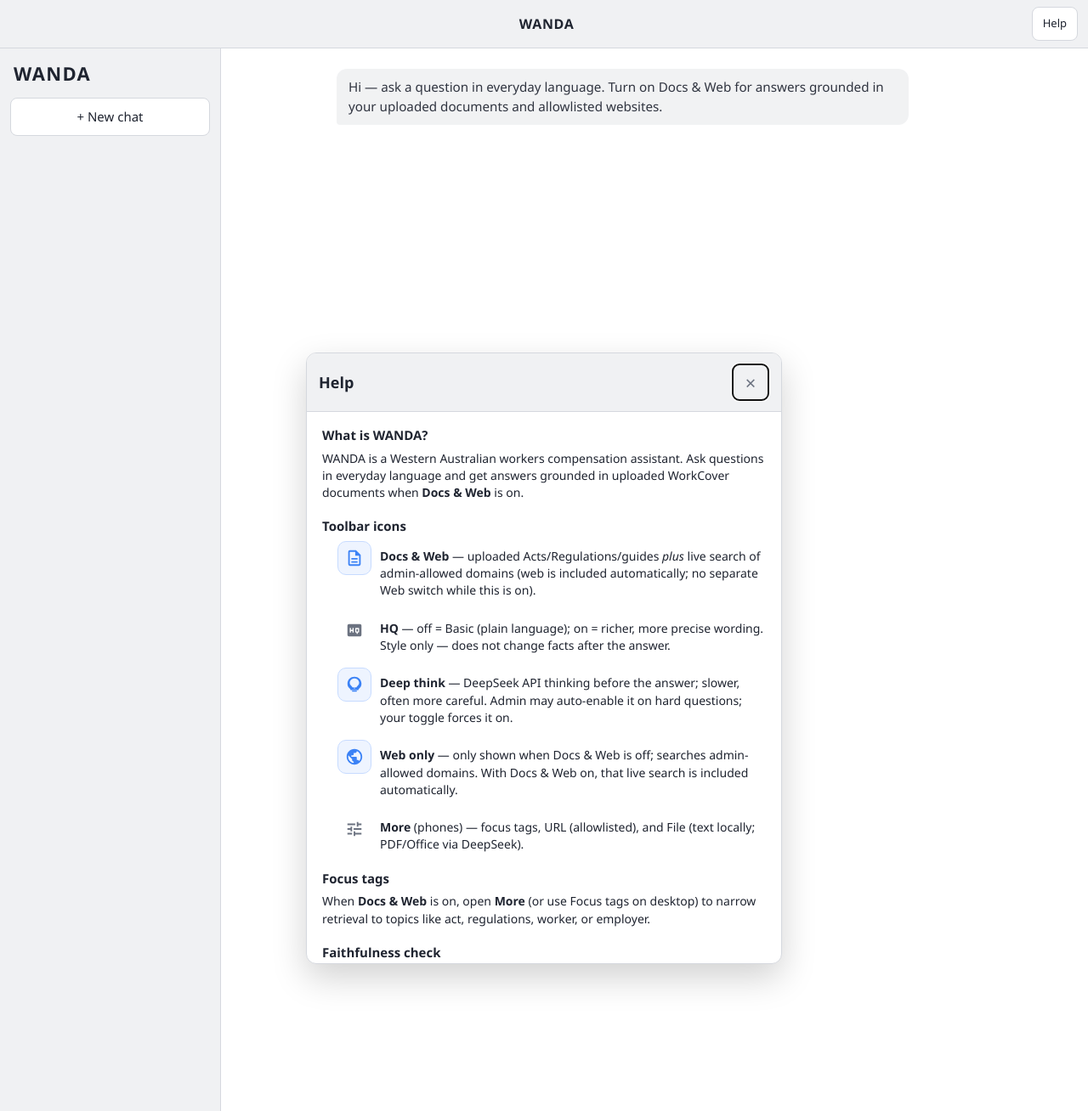
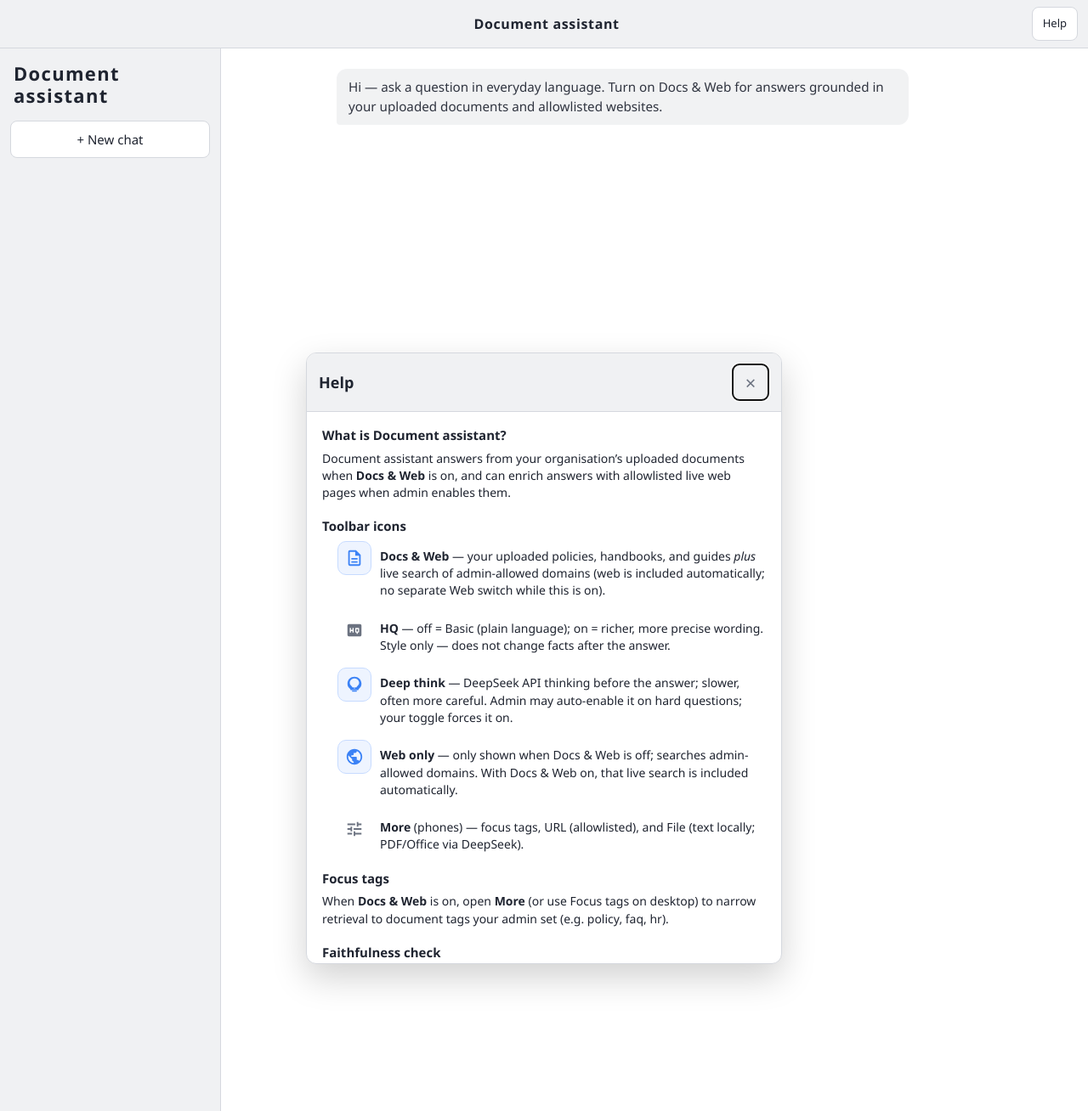
Before and after one commit to oicurmt3/kb-template, a PHP site: page / in a window 1280 px wide, after a click on "Help". Shown: the top 1308 px of the page at 85% size. Run offline with PHP 8.4, Linux system fonts and the light colour scheme; data that the repository does not hold is empty.

Commit message:
Neutralize defaults and copy for generic kb-template deployments.
Co-authored-by: Cursor <cursoragent@cursor.com>

```diff
--- a/api/export.php
+++ b/api/export.php
@@ -30,7 +30,7 @@ try {
             $payload = [
                 'export' => 'settings',
                 'exported_at' => gmdate('c'),
-                'app' => (string)($appCfg['title'] ?? 'WANDA'),
+                'app' => (string)($appCfg['title'] ?? 'Document assistant'),
                 'effective' => [
                     'allowed_hosts' => AppSettings::allowedHostsFromConfig($webCfg),
                     'simple_explain_age' => AppSettings::simpleExplainAge(),
@@ -70,7 +70,7 @@ try {
             $payload = [
                 'export' => 'chunks',
                 'exported_at' => gmdate('c'),
-                'app' => (string)(($config['app']['title'] ?? 'WANDA')),
+                'app' => (string)(($config['app']['title'] ?? 'Document assistant')),
                 'document_count' => count($docs),
                 'chunk_count' => count($chunks),
                 'documents' => $docs,
--- a/api/settings.php
+++ b/api/settings.php
@@ -95,7 +95,7 @@ try {
                 $hosts = AppSettings::normalizeHosts($body['allowed_hosts']);
             }
             if ($hosts === []) {
-                json_error('Add at least one valid domain (e.g. workcover.wa.gov.au)');
+                json_error('Add at least one valid domain (e.g. www.example.com)');
             }
             AppSettings::set(
                 AppSettings::KEY_WEB_ALLOWED_HOSTS,
--- a/assets/admin.js
+++ b/assets/admin.js
@@ -1370,7 +1370,7 @@
       d +
       '), while Act/Regulations stay the legal authority. ' +
       'Web content that the PDFs omit should be kept, not thrown away. ' +
-      'Best everyday setting for WorkCover Docs mode.'
+      'Best everyday setting for Docs & Web mode.'
     );
   }
 
--- a/assets/chat.js
+++ b/assets/chat.js
@@ -104,7 +104,7 @@
     setElHidden(document.getElementById('tool-workcover'), !featureVisible('workcover'));
     setElHidden(document.getElementById('tool-hq'), !featureVisible('hq'));
     setElHidden(document.getElementById('tool-think'), !featureVisible('deep_thinking'));
-    // Web is folded into WorkCover/Docs mode; standalone Web only when WorkCover is off
+    // Web is folded into Docs mode; standalone Web only when Docs & Web is off
     const ragOn = featureVisible('workcover')
       ? !!(document.getElementById('mode-rag') && document.getElementById('mode-rag').checked)
       : featureDefaultOn('workcover');
@@ -194,7 +194,7 @@
         btn.hidden = true;
         return;
       }
-      // Folded into WorkCover — hide separate Web control while Docs mode is on
+      // Folded into Docs & Web — hide separate Web control while Docs mode is on
       if (id === 'web-search' && currentMode() === 'rag') {
         btn.hidden = true;
         return;
@@ -867,7 +867,7 @@
       conversation_id: conversationId,
       message,
       mode: currentMode(),
-      // WorkCover/Docs always includes allowlisted web on the server; toggle only for chat mode
+      // Docs & Web always includes allowlisted web on the server; toggle only for chat mode
       web_search: currentMode() === 'rag'
         ? true
         : (featureVisible('web_search')
--- a/includes/Ingest.php
+++ b/includes/Ingest.php
@@ -1221,7 +1221,7 @@ class Ingest {
                 [
                     [
                         'role' => 'system',
-                        'content' => 'You name documents for a Western Australian workers compensation RAG library. '
+                        'content' => 'You name documents for an organisation document library used in search. '
                             . 'Reply with ONLY a short plain-text title (3–10 words). No quotes, no punctuation at the end, no markdown.',
                     ],
                     [
--- a/includes/Retrieval.php
+++ b/includes/Retrieval.php
@@ -85,37 +85,24 @@ class Retrieval {
     }
 
     /**
-     * Expand WA workers-comp everyday phrases into retrieval-friendly terms.
+     * Expand everyday phrases into retrieval-friendly terms (tune via tags + Admin; WA vertical uses preset).
      */
     public static function expandQuerySynonyms(string $query): string {
         $q = trim($query);
         if ($q === '') return $q;
         $map = [
-            'time off' => 'incapacity weekly payments',
-            'time off work' => 'incapacity weekly payments',
-            'sick pay' => 'weekly payments incapacity',
-            'sick leave' => 'incapacity weekly payments',
-            'wage' => 'weekly payments earnings',
-            'wages' => 'weekly payments earnings',
-            'pay' => 'weekly payments',
-            'doctor' => 'medical certificate treating practitioner',
-            'gp' => 'medical certificate treating practitioner',
-            'injury at work' => 'injury management workers compensation claim',
-            'hurt at work' => 'injury management workers compensation claim',
-            'fired' => 'dismissal termination of employment',
-            'sacked' => 'dismissal termination of employment',
-            'return to work' => 'return to work injury management',
-            'light duties' => 'return to work suitable employment',
-            'rehab' => 'rehabilitation return to work',
-            'insurance' => 'insurer workers compensation',
-            'claim form' => 'claim for compensation',
-            'medical expenses' => 'medical and health expenses',
-            'journey' => 'journey claim travel to work',
-            'stress' => 'psychological injury mental',
-            'bullying' => 'psychological injury',
-            'deadline' => 'time limit prescribed period',
-            'how long' => 'time limit duration period',
-            'who pays' => 'liable employer insurer',
+            'refund' => 'returns refund policy',
+            'return policy' => 'returns refund exchange',
+            'opening hours' => 'trading hours open close',
+            'closing time' => 'trading hours open close',
+            'how long' => 'time limit duration period deadline',
+            'deadline' => 'time limit due date',
+            'sick day' => 'leave absence unplanned',
+            'time off' => 'leave absence time off',
+            'password reset' => 'account login access credentials',
+            'book a' => 'booking appointment schedule',
+            'who do i contact' => 'contact support escalation',
+            'warranty' => 'guarantee warranty claim',
         ];
         $lower = mb_strtolower($q);
         $extra = [];
@@ -143,17 +130,13 @@ class Retrieval {
         if ($availableTags === [] || trim($query) === '') return [];
         $hay = mb_strtolower($query);
         $syn = [
-            'act' => ['act', 'legislation', 'statute', 'wcima'],
-            'regulations' => ['regulation', 'regulations', 'regs', 'reg.'],
-            'worker' => ['worker', 'employee', 'i was hurt', 'my injury', 'i injured'],
-            'employer' => ['employer', 'business', 'my staff', 'my worker', 'company'],
-            'insurer' => ['insurer', 'insurance', 'claim agent'],
-            'return-to-work' => ['return to work', 'rtw', 'light duties', 'suitable duties'],
-            'injury-management' => ['injury management', 'rehab', 'rehabilitation'],
-            'medical' => ['doctor', 'medical', 'certificate', 'gp', 'treatment'],
-            'weekly-payments' => ['weekly payment', 'wages', 'pay', 'incapacity', 'time off'],
-            'claim' => ['claim', 'lodge', 'notify', 'notification'],
-            'dispute' => ['dispute', 'conciliation', 'arbitration', 'appeal'],
+            'policy' => ['policy', 'rule', 'must', 'shall', 'requirement'],
+            'faq' => ['faq', 'question', 'how do i', 'how to'],
+            'hr' => ['hr', 'human resources', 'leave', 'payroll', 'staff'],
+            'safety' => ['safety', 'hazard', 'incident', 'whs', 'osha'],
+            'returns' => ['return', 'refund', 'exchange', 'money back'],
+            'handbook' => ['handbook', 'manual', 'employee guide'],
+            'customer' => ['customer', 'client', 'shopper', 'guest'],
         ];
         $scores = [];
         foreach ($availableTags as $tag) {
@@ -232,9 +215,9 @@ class Retrieval {
                 [
                     [
                         'role' => 'system',
-                        'content' => 'You rewrite WA workers compensation chat questions for document search. '
+                        'content' => 'You rewrite chat questions into standalone document-search queries. '
                             . 'Reply with ONLY compact JSON: {"query":"...","tags":["..."]}. '
-                            . 'query = one standalone search question with key legal terms (section/regulation names when known). '
+                            . 'query = one clear search question using vocabulary that might appear in policies or handbooks. '
                             . 'tags = 0–3 tags from the provided list only. No markdown.',
                     ],
                     [
--- a/includes/Settings.php
+++ b/includes/Settings.php
@@ -1395,7 +1395,7 @@ class AppSettings {
     public static function allowedHostsFromConfig(array $webCfg): array {
         $merged = self::mergeWebConfig($webCfg);
         $hosts = self::normalizeHosts($merged['allowed_hosts'] ?? []);
-        return $hosts !== [] ? $hosts : ['workcover.wa.gov.au'];
+        return $hosts !== [] ? $hosts : ['www.example.com'];
     }
 
     /**
--- a/includes/WebFetch.php
+++ b/includes/WebFetch.php
@@ -20,7 +20,7 @@ class WebFetch {
         $this->timeout = max(5, (int)($webCfg['timeout'] ?? 30));
         $this->maxContextChars = max(1000, (int)($webCfg['max_context_chars'] ?? 12000));
         $this->searchResults = max(1, min(50, (int)($webCfg['search_results'] ?? 5)));
-        $hosts = $webCfg['allowed_hosts'] ?? ['workcover.wa.gov.au'];
+        $hosts = $webCfg['allowed_hosts'] ?? ['www.example.com'];
         $this->allowedHosts = [];
         if (is_array($hosts)) {
             foreach ($hosts as $h) {
@@ -29,7 +29,7 @@ class WebFetch {
             }
         }
         if ($this->allowedHosts === []) {
-            $this->allowedHosts = ['workcover.wa.gov.au'];
+            $this->allowedHosts = ['www.example.com'];
         }
     }
 
--- a/includes/helpers.php
+++ b/includes/helpers.php
@@ -158,7 +158,7 @@ function followups_instruction(): string {
 }
 
 /**
- * DeepSeek latest_reminder content for WA / Web / English.
+ * DeepSeek latest_reminder content (date, location, platform, language).
  * Format: date,weekday,location,platform,language
  * @see https://api-docs.deepseek.com/guides/latest_reminder/
  */
@@ -172,7 +172,7 @@ function latest_reminder_content(?array $appCfg = null): string {
     $now = new DateTimeImmutable('now', $tz);
     $date = $now->format('Y-m-d');
     $weekday = $now->format('l'); // Monday
-    $location = (string)($appCfg['user_location'] ?? 'Western Australia, Australia');
+    $location = (string)($appCfg['user_location'] ?? 'Your city, Your country');
     $platform = (string)($appCfg['user_platform'] ?? 'Web');
     $language = (string)($appCfg['user_language'] ?? 'English');
     return "{$date},{$weekday},{$location},{$platform},{$language}";
--- a/index.php
+++ b/index.php
@@ -3,7 +3,10 @@ declare(strict_types=1);
 require_once __DIR__ . '/includes/bootstrap.php';
 ensure_session_cookie();
 $loggedIn = admin_is_logged_in();
-$appTitle = (string)($config['app']['title'] ?? 'WANDA');
+$appCfg = $config['app'] ?? [];
+$appTitle = AppSettings::appDisplayTitle($appCfg);
+$uiBranding = AppSettings::publicUiBranding($appCfg);
+$docsModeLabel = (string)($uiBranding['docs_mode_label'] ?? 'Docs & Web');
 $simpleExplainAge = AppSettings::simpleExplainAge();
 $uiConfig = AppSettings::uiConfig();
 $uiConfig['simple_explain_age'] = $simpleExplainAge;
@@ -41,7 +44,7 @@ $uiConfig['simple_explain_age'] = $simpleExplainAge;
       <div class="help-modal-body">
         <section>
           <h3>What is <?= htmlspecialchars($appTitle) ?>?</h3>
-          <p><?= htmlspecialchars($appTitle) ?> is a Western Australian workers compensation assistant. Ask questions in everyday language and get answers grounded in uploaded WorkCover documents when <strong>Docs &amp; Web</strong> is on.</p>
+          <p><?= htmlspecialchars($appTitle) ?> answers from your organisation’s uploaded documents when <strong><?= htmlspecialchars($docsModeLabel) ?></strong> is on, and can enrich answers with allowlisted live web pages when admin enables them.</p>
         </section>
         <section>
           <h3>Toolbar icons</h3>
@@ -50,7 +53,7 @@ $uiConfig['simple_explain_age'] = $simpleExplainAge;
               <span class="help-icon tool-btn is-on" aria-hidden="true">
                 <svg viewBox="0 0 24 24"><path d="M14 2H6a2 2 0 0 0-2 2v16a2 2 0 0 0 2 2h12a2 2 0 0 0 2-2V8l-6-6zm4 18H6V4h7v5h5v11zM8 12h8v2H8v-2zm0 4h8v2H8v-2z"/></svg>
               </span>
-              <span><strong>Docs &amp; Web</strong> — uploaded Acts/Regulations/guides <em>plus</em> live search of admin-allowed domains (web is included automatically; no separate Web switch while this is on).</span>
+              <span><strong>Docs &amp; Web</strong> — your uploaded policies, handbooks, and guides <em>plus</em> live search of admin-allowed domains (web is included automatically; no separate Web switch while this is on).</span>
             </li>
             <li>
               <span class="help-icon tool-btn" aria-hidden="true">
@@ -80,11 +83,11 @@ $uiConfig['simple_explain_age'] = $simpleExplainAge;
         </section>
         <section>
           <h3>Focus tags</h3>
-          <p>When <strong>Docs &amp; Web</strong> is on, open <strong>More</strong> (or use Focus tags on desktop) to narrow retrieval to topics like act, regulations, worker, or employer.</p>
+          <p>When <strong>Docs &amp; Web</strong> is on, open <strong>More</strong> (or use Focus tags on desktop) to narrow retrieval to document tags your admin set (e.g. policy, faq, hr).</p>
         </section>
         <section>
           <h3>Faithfulness check</h3>
-          <p>When the answer used uploaded documents, allowlisted web/URL, or attached file text, WANDA can run a second source check after streaming. Admin Faithfulness slider defaults to off. Low settings never replace your streamed answer; only high strictness may apply a small surgical fix. This is separate from HQ and Deep.</p>
+          <p>When the answer used uploaded documents, allowlisted web/URL, or attached file text, the assistant can run a second source check after streaming. Admin Faithfulness slider defaults to off. Low settings never replace your streamed answer; only high strictness may apply a small surgical fix. This is separate from HQ and Deep.</p>
         </section>
         <section>
           <h3>Sources &amp; related questions</h3>
@@ -100,7 +103,7 @@ $uiConfig['simple_explain_age'] = $simpleExplainAge;
             <li>Ask follow-ups in the same chat — history is used for context.</li>
             <li>Enter sends; Shift+Enter starts a new line.</li>
             <li>URL context and File attach are separate — clear each with its own control.</li>
-            <li>This is guidance only, not legal advice.</li>
+            <li>Answers are based on your documents and configured sources — not professional advice unless your organisation says otherwise.</li>
           </ul>
         </section>
       </div>
--- a/login.php
+++ b/login.php
@@ -20,7 +20,7 @@ if ($_SERVER['REQUEST_METHOD'] === 'POST') {
     }
 }
 $token = csrf_token();
-$appTitle = (string)($config['app']['title'] ?? 'WANDA');
+$appTitle = AppSettings::appDisplayTitle($config['app'] ?? []);
 ?>
 <!doctype html>
 <html lang="en">
```
Also changed, not shown: AGENTS.md (+1 -1 lines), MDfiles/ACCURACY.md (+7 -7 lines), MDfiles/ADAPT.md (+3 -3 lines), MDfiles/DESIGN.md (+1 -1 lines), admin.php (+4 -4 lines), api/chat.php (+13 -20 lines), handover.md (+3 -3 lines), includes/config.example.php (+7 -7 lines), MDfiles/CHANGELOG.md.
